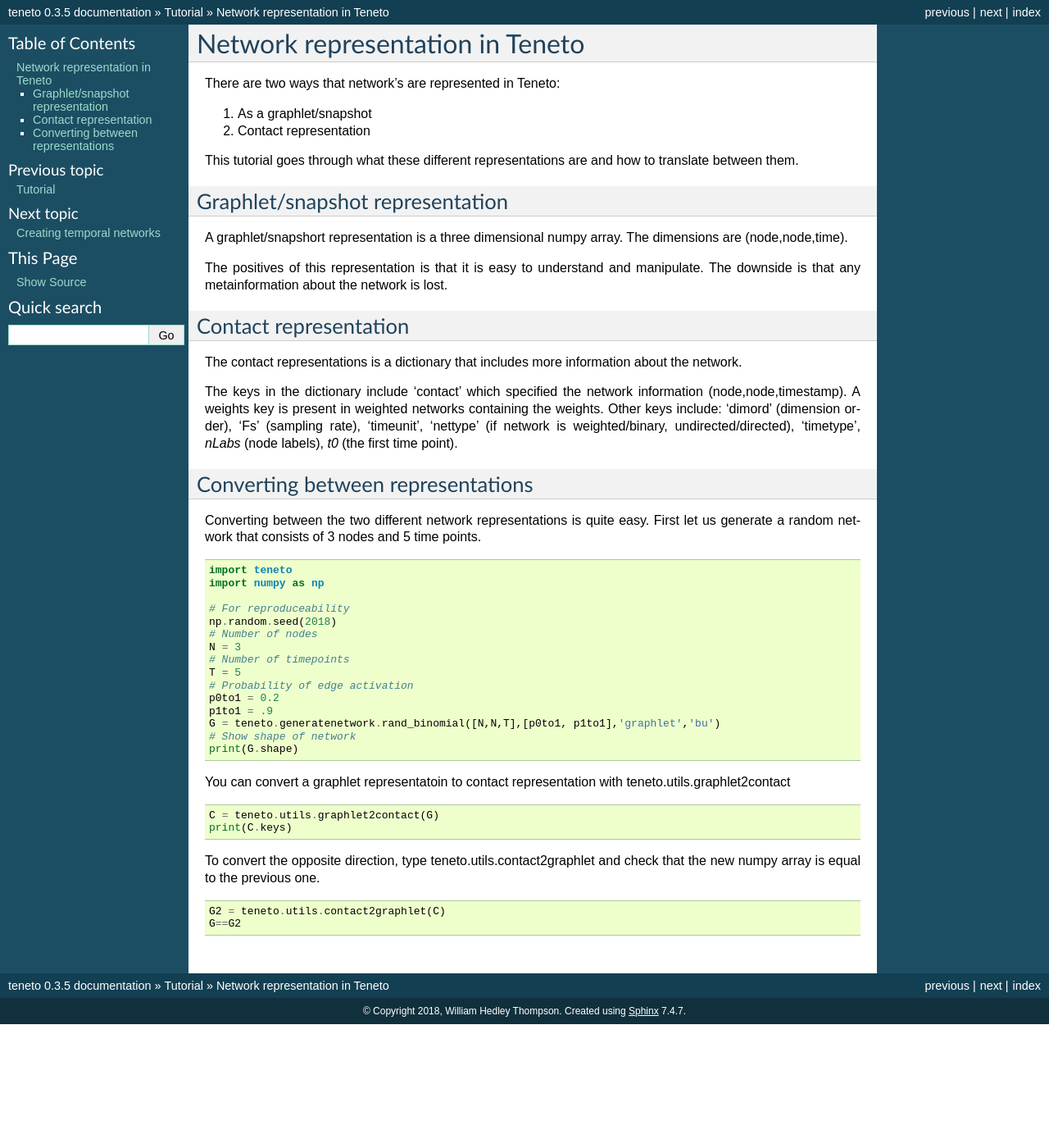
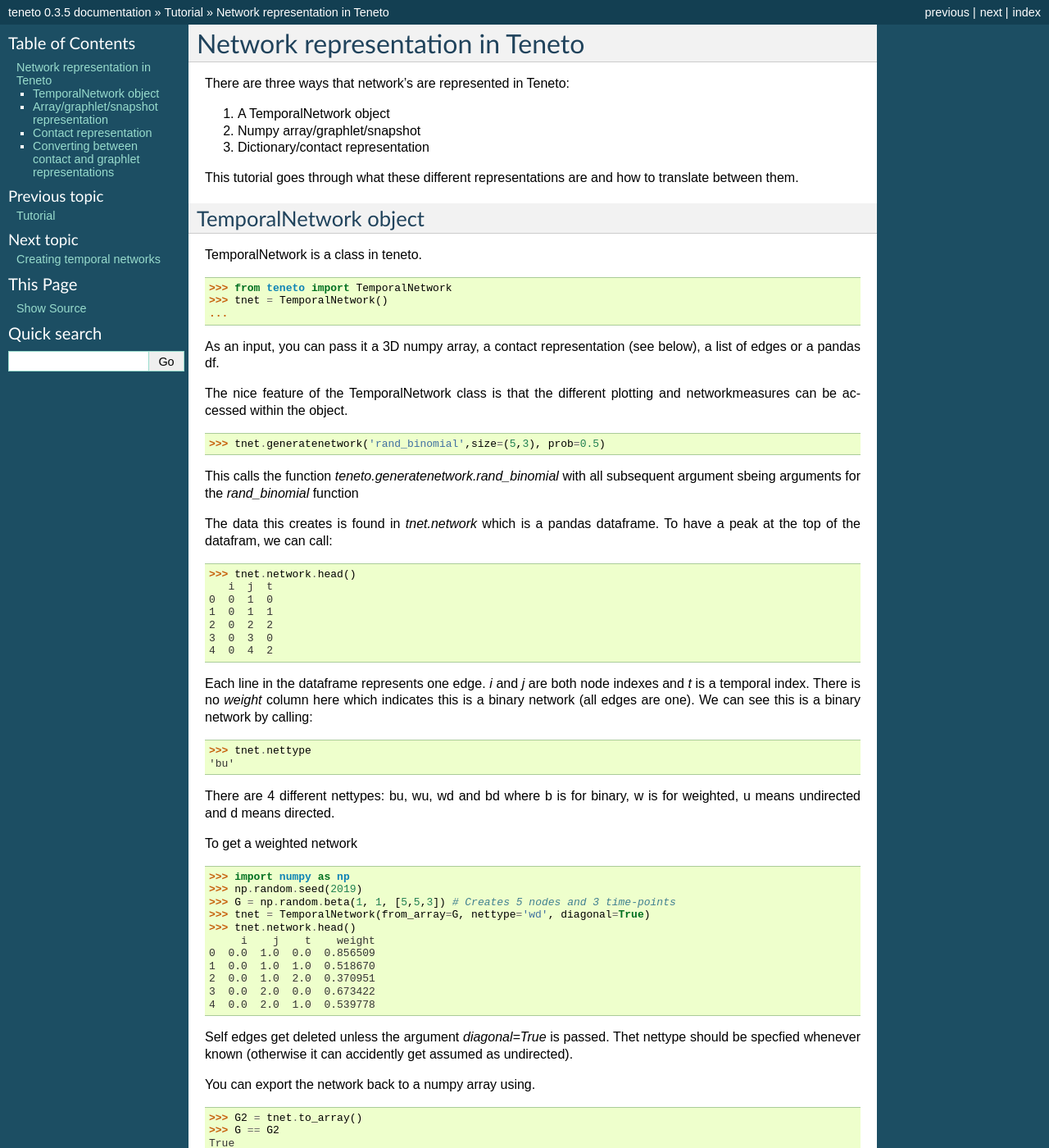
Before and after one commit to wiheto/teneto, a Sphinx documentation site: the page built from docs/tutorial/graphlets_and_contactrepresentations.rst, in a window 1280 px wide and 1400 px high. Shown: the whole window at 82% size. Built offline with Sphinx 7.4.7, drawn with Linux system fonts in a browser that asks for light colours; pages that are not in the unit, such as notebooks, are missing from menus; some of the changed text lies outside the part shown.

Commit message:
doc updates

```diff
--- a/docs/tutorial/graphlets_and_contactrepresentations.rst
+++ b/docs/tutorial/graphlets_and_contactrepresentations.rst
@@ -1,19 +1,79 @@
 Network representation in Teneto
 --------------------------------
 
-There are two ways that network's are represented in Teneto:
+There are three ways that network's are represented in Teneto:
 
-1. As a graphlet/snapshot
-2. Contact representation
+1. A TemporalNetwork object
+2. Numpy array/graphlet/snapshot
+3. Dictionary/contact representation
 
 This tutorial goes through what these different representations are and how to translate between them.
 
-Graphlet/snapshot representation
+TemporalNetwork object
+=======================
+
+TemporalNetwork is a class in teneto.
+
+  >>> from teneto import TemporalNetwork
+  >>> tnet = TemporalNetwork()
+  ...
+
+As an input, you can pass it a 3D numpy array, a contact representation (see below), a list of edges or a pandas df.
+
+The nice feature of the TemporalNetwork class is that the different plotting and networkmeasures can be accessed within the object.
+
+  >>> tnet.generatenetwork('rand_binomial',size=(5,3), prob=0.5)
+
+This calls the function *teneto.generatenetwork.rand_binomial* with all subsequent argument sbeing arguments for the *rand_binomial* function
+
+The data this creates is found in *tnet.network* which is a pandas dataframe. To have a peak at the top of the datafram, we can call:
+
+  >>> tnet.network.head()
+     i  j  t
+  0  0  1  0
+  1  0  1  1
+  2  0  2  2
+  3  0  3  0
+  4  0  4  2
+
+Each line in the dataframe represents one edge. *i* and *j* are both node indexes and *t* is a temporal index.
+There is no *weight* column here which indicates this is a binary network (all edges are one). We can see this is a binary network by calling:
+
+  >>> tnet.nettype
+  'bu'
+
+There are 4 different nettypes: bu, wu, wd and bd where b is for binary, w is for weighted, u means undirected and d means directed.
+
+To get a weighted network
+
+  >>> import numpy as np
+  >>> np.random.seed(2019)
+  >>> G = np.random.beta(1, 1, [5,5,3]) # Creates 5 nodes and 3 time-points
+  >>> tnet = TemporalNetwork(from_array=G, nettype='wd', diagonal=True)
+  >>> tnet.network.head()
+       i    j    t    weight
+  0  0.0  1.0  0.0  0.856509
+  1  0.0  1.0  1.0  0.518670
+  2  0.0  1.0  2.0  0.370951
+  3  0.0  2.0  0.0  0.673422
+  4  0.0  2.0  1.0  0.539778
+
+Self edges get deleted unless the argument *diagonal=True* is passed. Thet nettype should
+be specfied whenever known (otherwise it can accidently get assumed as undirected).
+
+You can export the network back to a numpy array using.
+
+  >>> G2 = tnet.to_array()
+  >>> G == G2
+  True
+
+Array/graphlet/snapshot representation
 ================================
 
 A graphlet/snapshort representation is a three dimensional numpy array. The dimensions are (node,node,time).
 
 The positives of this representation is that it is easy to understand and manipulate. The downside is that any metainformation about the network is lost.
+
 
 Contact representation
 ================================
@@ -23,8 +83,8 @@
 The keys in the dictionary include 'contact' which specified the network information (node,node,timestamp). A weights key is present in weighted networks containing the weights.
 Other keys include: 'dimord' (dimension order), 'Fs' (sampling rate), 'timeunit', 'nettype' (if network is weighted/binary, undirected/directed), 'timetype', `nLabs` (node labels), `t0` (the first time point).
 
-Converting between representations
-==================================
+Converting between contact and graphlet representations
+======================================================
 
 Converting between the two different network representations is quite easy. First let us generate a random network that consists of 3 nodes and 5 time points.
 
```
Also changed, not shown: CHANGELOG.md (+1 -0 lines), docs/tutorial/tenetobids/bidsinfo.rst (+15 -7 lines), docs/tutorial/tenetobids/data.rst (+20 -4 lines), docs/tutorial/tenetobids/io.rst (+7 -5 lines), 4 other files.
